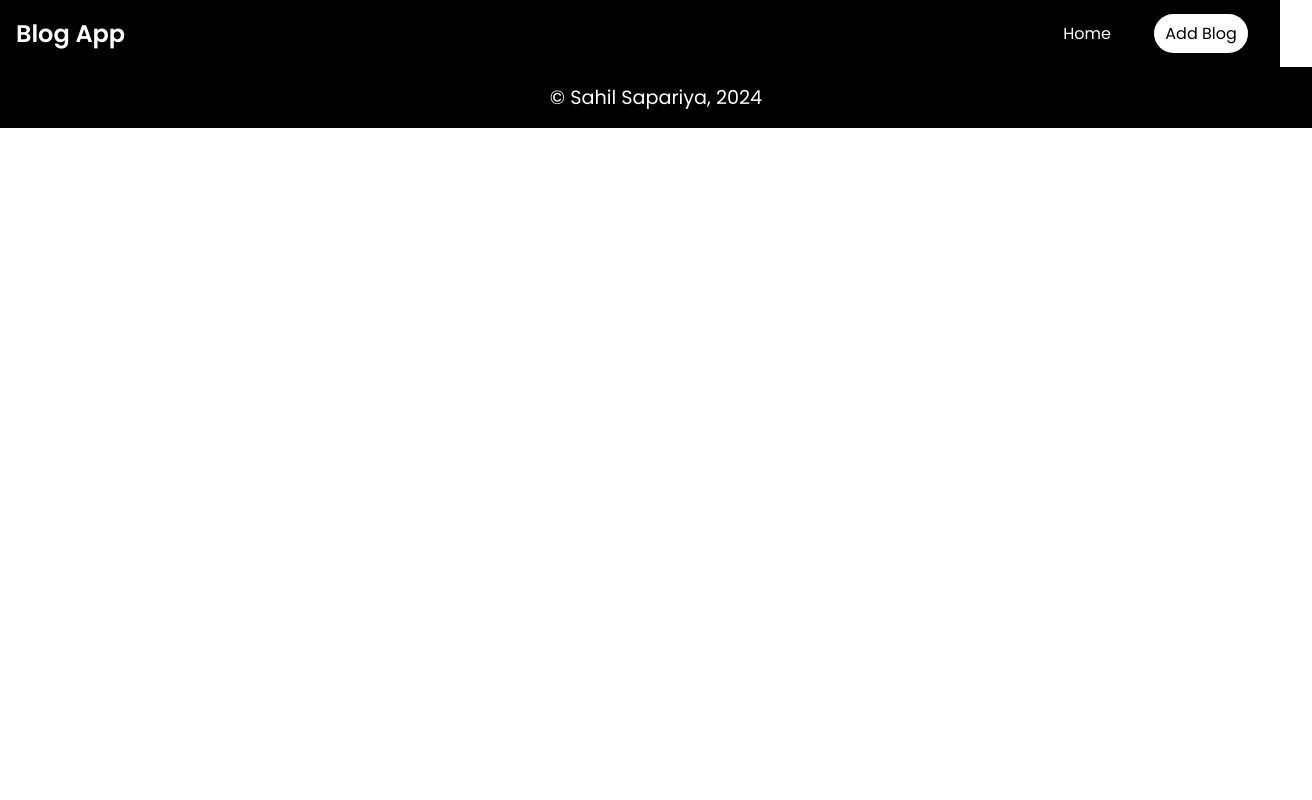
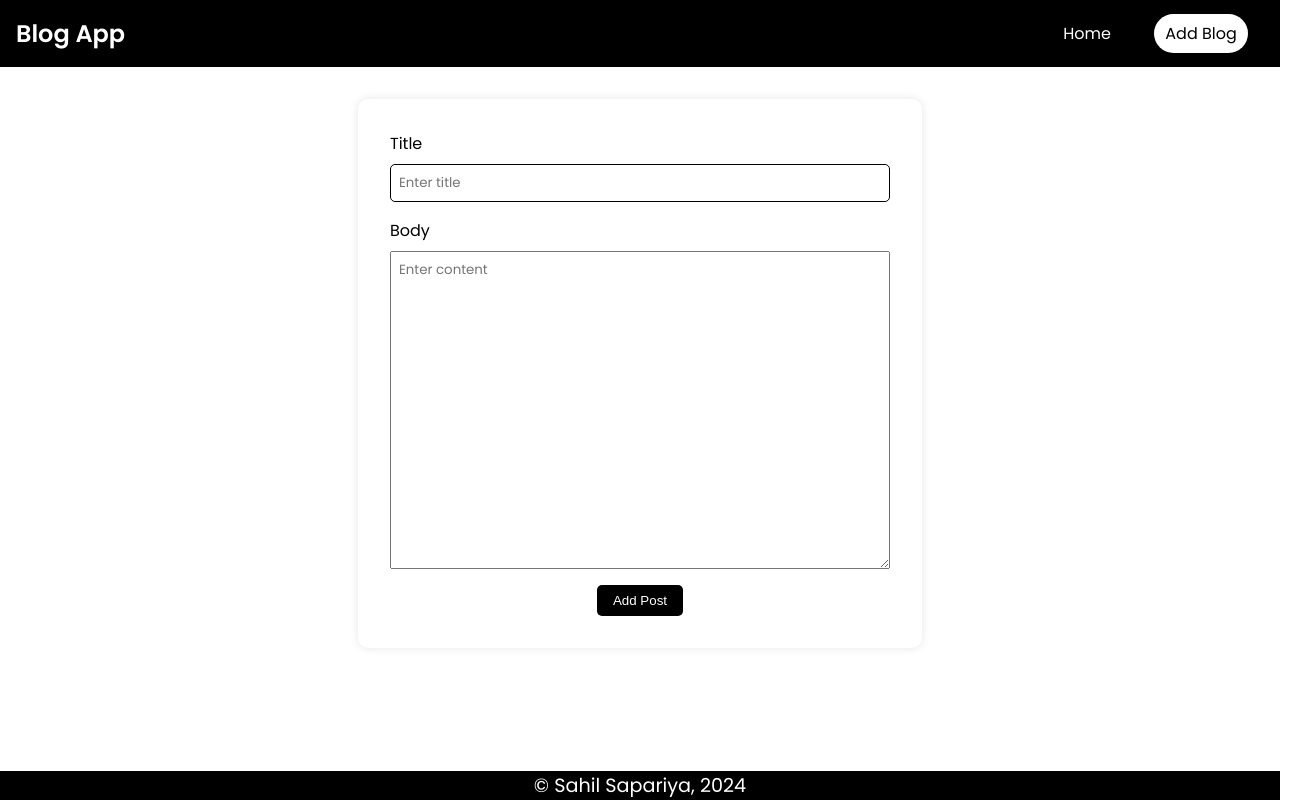
Before and after one commit to sahilsapariya/Blog-Application, a React (Create React App) app in the folder blog-frontend/: page /add-blog in a window 1280 px wide. Shown: the whole page, 1312 px wide, since content can reach past the window. Built offline with nearby package versions, Linux system fonts and the light colour scheme.

Commit message:
add post form completed

```diff
--- a/blog-frontend/src/App.js
+++ b/blog-frontend/src/App.js
@@ -2,6 +2,7 @@ import { Route, Routes, BrowserRouter } from "react-router-dom";
 import Home from "./components/pages/Home";
 import Navbar from "./components/common/Navbar";
 import Footer from "./components/common/Footer";
+import AddPost from "./components/pages/AddPost";
 
 
 
@@ -12,6 +13,7 @@ function App() {
         <Navbar />
         <Routes>
           <Route path="/" index element={<Home />} />
+          <Route path="/add-blog" exact element={<AddPost />} />
         </Routes>
         <Footer />
       </BrowserRouter>
--- /dev/null
+++ b/blog-frontend/src/components/pages/AddPost.js
@@ -0,0 +1,43 @@
+import React from "react";
+
+const AddPost = () => {
+  const handleSubmit = (e) => {
+    e.preventDefault();
+
+    const data = {
+      title: e.target.title.value,
+      content: e.target.content.value,
+    };
+
+    console.log(data);
+  };
+
+  return (
+    <div className="form__container">
+      <form onSubmit={handleSubmit}>
+
+        <div className="form__group">
+          <label htmlFor="title">Title</label>
+          <input
+            type="text"
+            name="title"
+            placeholder="Enter title"
+            id="title"
+          />
+        </div>
+        <div className="form__group">
+          <label htmlFor="body">Body</label>
+          <textarea
+            id="body"
+            name="content"
+            placeholder="Enter content"
+            rows="15"
+          ></textarea>
+        </div>
+        <button type="submit">Add Post</button>
+      </form>
+    </div>
+  );
+};
+
+export default AddPost;
--- a/blog-frontend/src/components/styles/Components.scss
+++ b/blog-frontend/src/components/styles/Components.scss
@@ -36,11 +36,12 @@ nav {
 footer {
   width: 100%;
   background-color: black;
-  padding: 1rem;
   display: flex;
   justify-content: center;
   align-items: center;
   font-size: larger;
+  position: absolute;
+  bottom: 0;
 
   a {
     text-decoration: none;
@@ -49,3 +50,57 @@ footer {
 }
 
 // footer css end
+
+// form css starts
+.form__container {
+  display: flex;
+  justify-content: center;
+  margin: 2rem;
+
+  form {
+    display: flex;
+    flex-direction: column;
+    align-items: center;
+    width: 100%;
+    max-width: 500px;
+    padding: 2rem;
+    border-radius: 10px;
+    box-shadow: 0 0 10px 0 rgba(0, 0, 0, 0.1);
+    background-color: white;
+
+    .form__group {
+      width: 100%;
+      display: flex;
+      flex-direction: column;
+      margin-bottom: 1rem;
+
+      label {
+        margin-bottom: 0.5rem;
+      }
+
+      input {
+        padding: 0.5rem;
+        border-radius: 5px;
+        border: 1px solid;
+        outline: none;
+        font-family: 'Poppins';
+      }
+
+      textarea {
+        padding: 0.5rem;
+        font-family: "Poppins";
+      }
+    }
+
+    button {
+      padding: 0.5rem 1rem;
+      border-radius: 5px;
+      border: none;
+      background-color: black;
+      color: white;
+      cursor: pointer;
+    }
+  }
+}
+
+// form css ends
```
